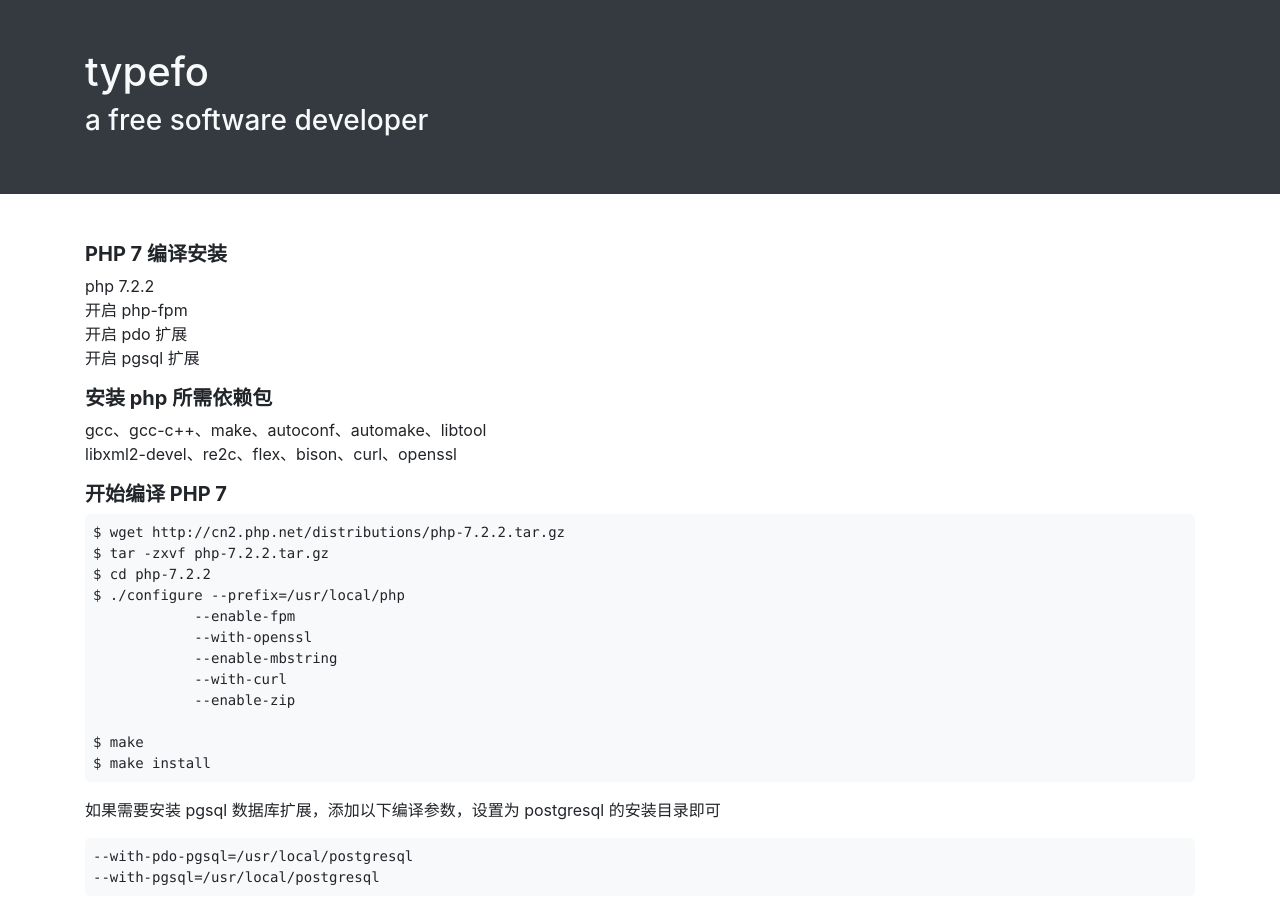
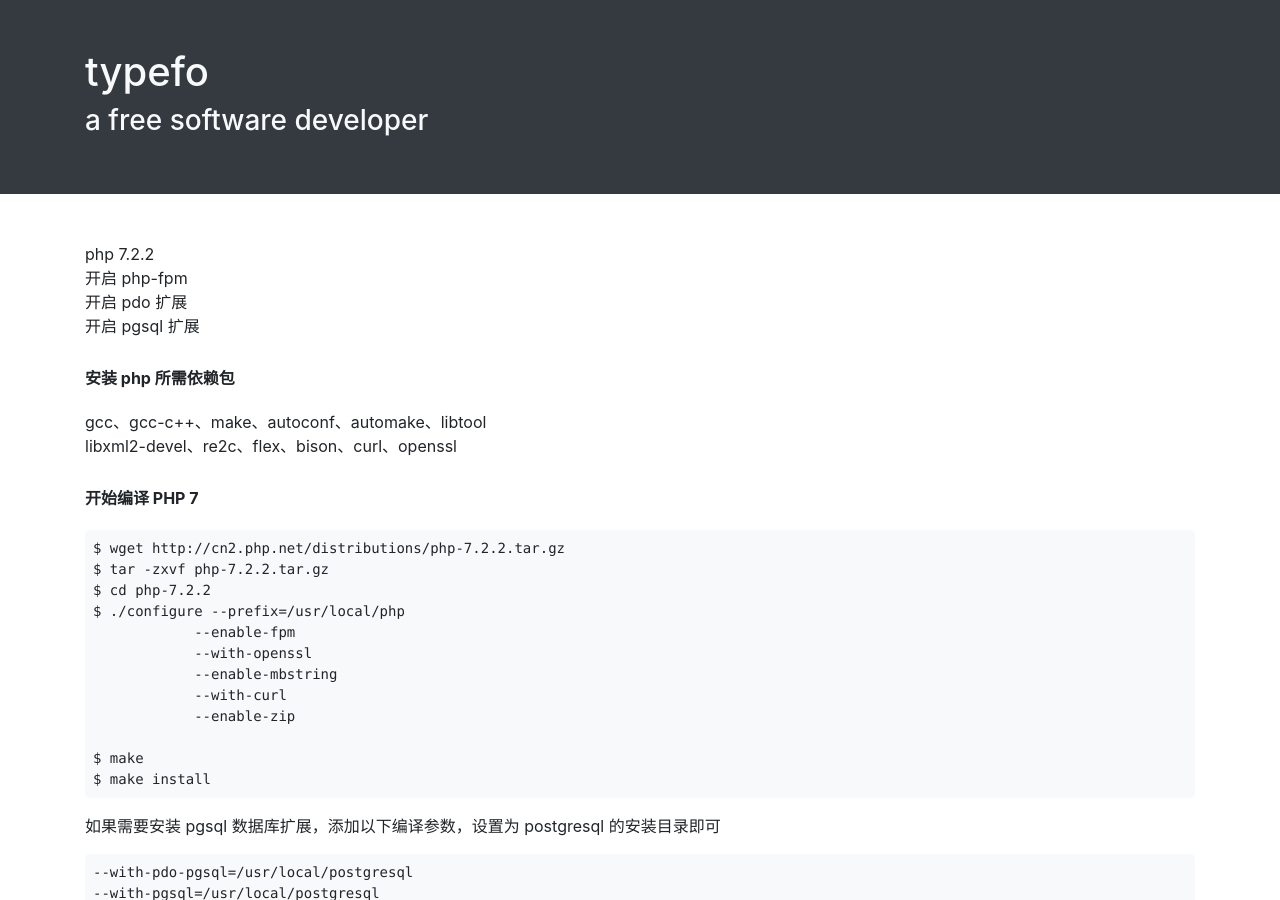
Before and after one commit to ehsud/blog, a Jekyll site: the page built from php/php7-compile-install.md, in a window 1280 px wide and 900 px high. Built offline with Jekyll 4.4.1, drawn with Linux system fonts in a browser that asks for light colours.

Commit message:
updated some files

````diff
--- a/php/php7-compile-install.md
+++ b/php/php7-compile-install.md
@@ -4,19 +4,17 @@ title: PHP 7 编译安装
 description: 在 CentOS 7 环境下编译安装 PHP 7
 ---
 
-##### PHP 7 编译安装
+- php 7.2.2
+- 开启 php-fpm
+- 开启 pdo 扩展
+- 开启 pgsql 扩展
 
-* php 7.2.2
-* 开启 php-fpm
-* 开启 pdo 扩展
-* 开启 pgsql 扩展
-
-##### 安装 php 所需依赖包
+#### 安装 php 所需依赖包
 
 - gcc、gcc-c++、make、autoconf、automake、libtool
 - libxml2-devel、re2c、flex、bison、curl、openssl
 
-##### 开始编译 PHP 7
+#### 开始编译 PHP 7
 
     $ wget http://cn2.php.net/distributions/php-7.2.2.tar.gz
     $ tar -zxvf php-7.2.2.tar.gz
@@ -31,14 +29,14 @@ description: 在 CentOS 7 环境下编译安装 PHP 7
     $ make
     $ make install
 
-- 如果需要安装 pgsql 数据库扩展，添加以下编译参数，设置为 postgresql 的安装目录即可
+如果需要安装 pgsql 数据库扩展，添加以下编译参数，设置为 postgresql 的安装目录即可
 
 ```
 --with-pdo-pgsql=/usr/local/postgresql
 --with-pgsql=/usr/local/postgresql
 ```
 
-##### systemd 服务脚本 /etc/systemd/system/php.service
+#### systemd 服务脚本 /etc/systemd/system/php.service
 
     [Unit]
     Description=The PHP FastCGI Process Manager
@@ -53,13 +51,13 @@ description: 在 CentOS 7 环境下编译安装 PHP 7
     [Install]
     WantedBy=multi-user.target
 
-- 开启 php 服务
+开启 php 服务
 
 ```
 $ systemctl enable php.service
 ```
 
-- 启动 php 服务
+启动 php 服务
 
 ```
 $ systemctl start php.service
````
